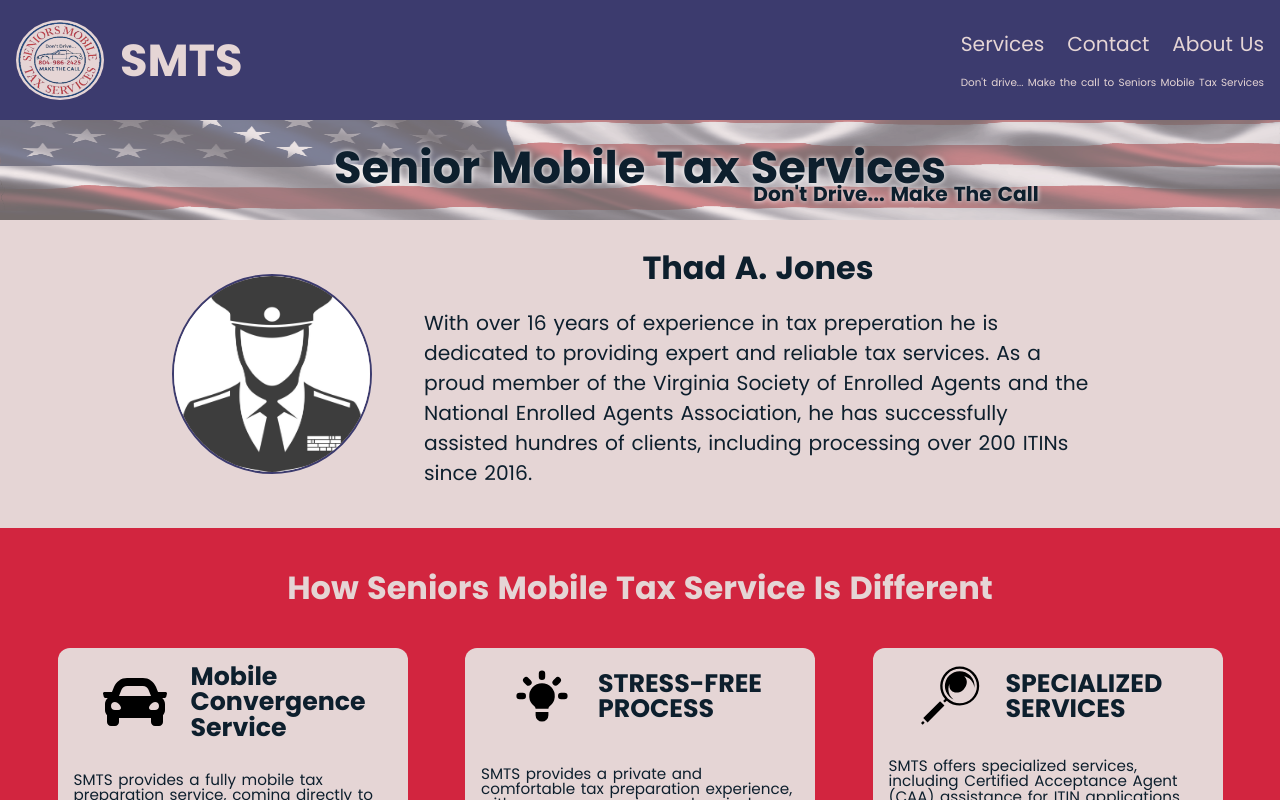
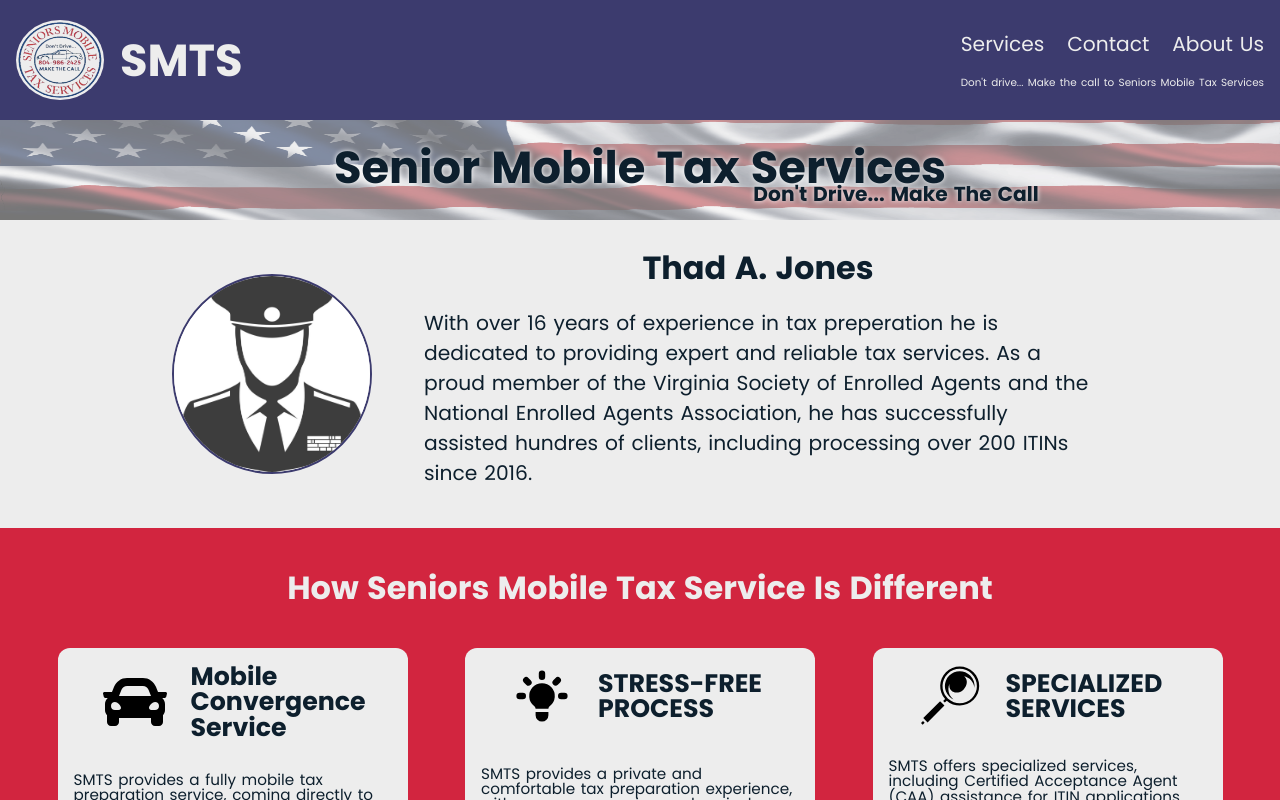
Before and after one commit to BeeDev-ValorCollective/smts, a React (Vite) app: page /home in a window 1280 px wide. Shown: the top 800 px of the page. Built offline with nearby package versions, Linux system fonts and the light colour scheme.

Commit message:
brighten white

```diff
--- a/src/App.css
+++ b/src/App.css
@@ -9,10 +9,10 @@
 :root {
   --base: 16px;
   --red: #D2253F;
-  --white: #E5D5D5;
+  --white: #EDEDED;
   --blue: #3C3B6E;
   --black: #0D1F2D;
-  --background: #E5D5D5;
+  --background: #EDEDED;
 }
 
 /* STYLE RESET */
```
